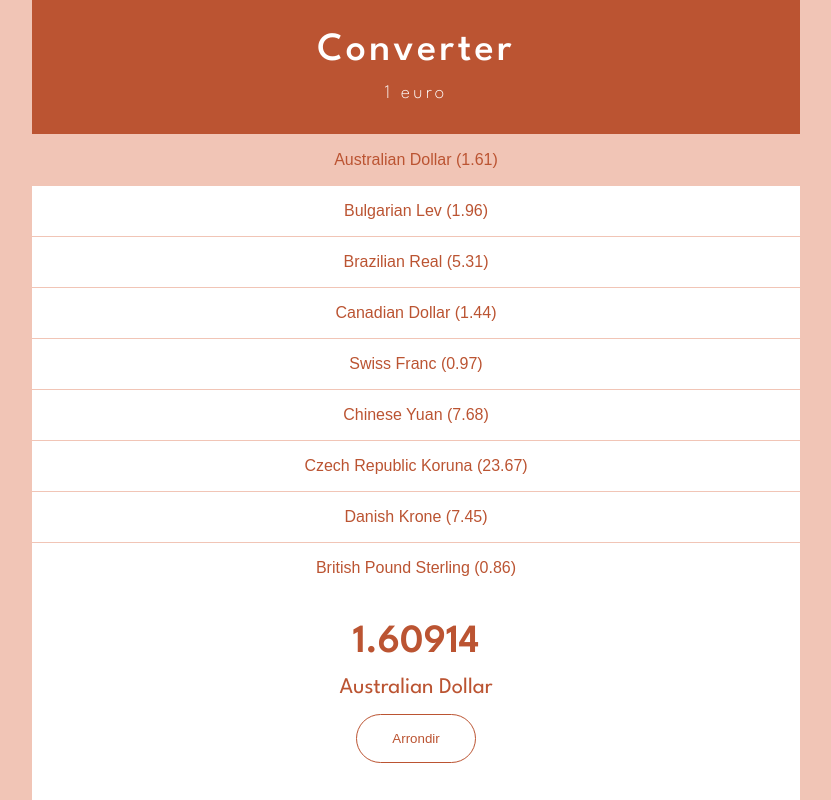
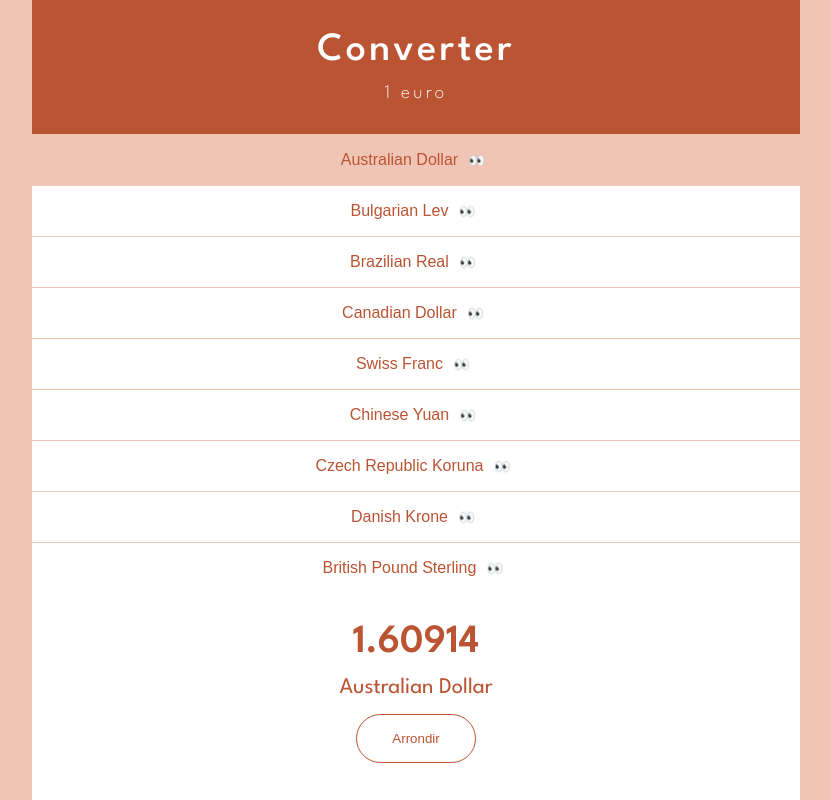
Before and after one commit to O-clock-Dublin/o-converter-challenge-2, a React (Vite) app: page / in a window 1280 px wide. Shown: the whole page, without its empty margins (224-1055 px from the left). Built offline with nearby package versions, Linux system fonts and the light colour scheme.

Commit message:
feat: add button for hide the rate

```diff
--- a/src/components/Currency.tsx
+++ b/src/components/Currency.tsx
@@ -1,7 +1,9 @@
+import { useState } from "react";
 import { IelementsCurrencies } from "../types/elementsCurrencies";
 
 export default function diplayCurrency({onClick, currency, currentCurrency}: IelementsCurrencies){
 
+	const [initialIsRate, setInitialIsRate]=useState(false)
     return(
 
 	<li className="currency" key={currency.code}>
@@ -14,7 +16,8 @@ export default function diplayCurrency({onClick, currency, currentCurrency}: Iel
 			: "currency__button"
 			}
 		>
-				{currency.description} ({currency.rate.toFixed(2)})
+				{currency.description} {initialIsRate ? `(${currency.rate.toFixed(2)})` : ""}
+				<button onClick={()=> setInitialIsRate(!initialIsRate)} className="handleHide" type="button"> {initialIsRate ? "❌" : "👀"}</button>
 		</button>
 	</li>
 
```
